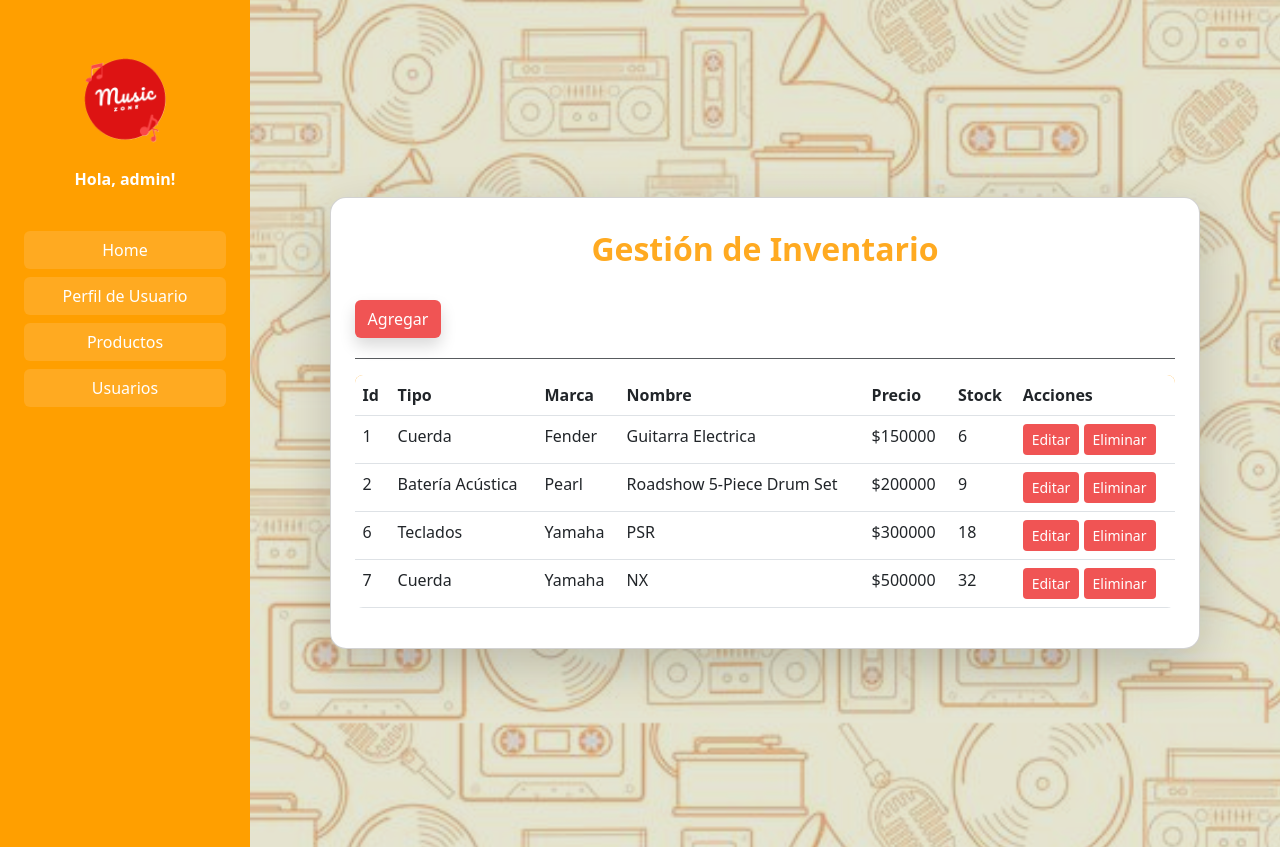
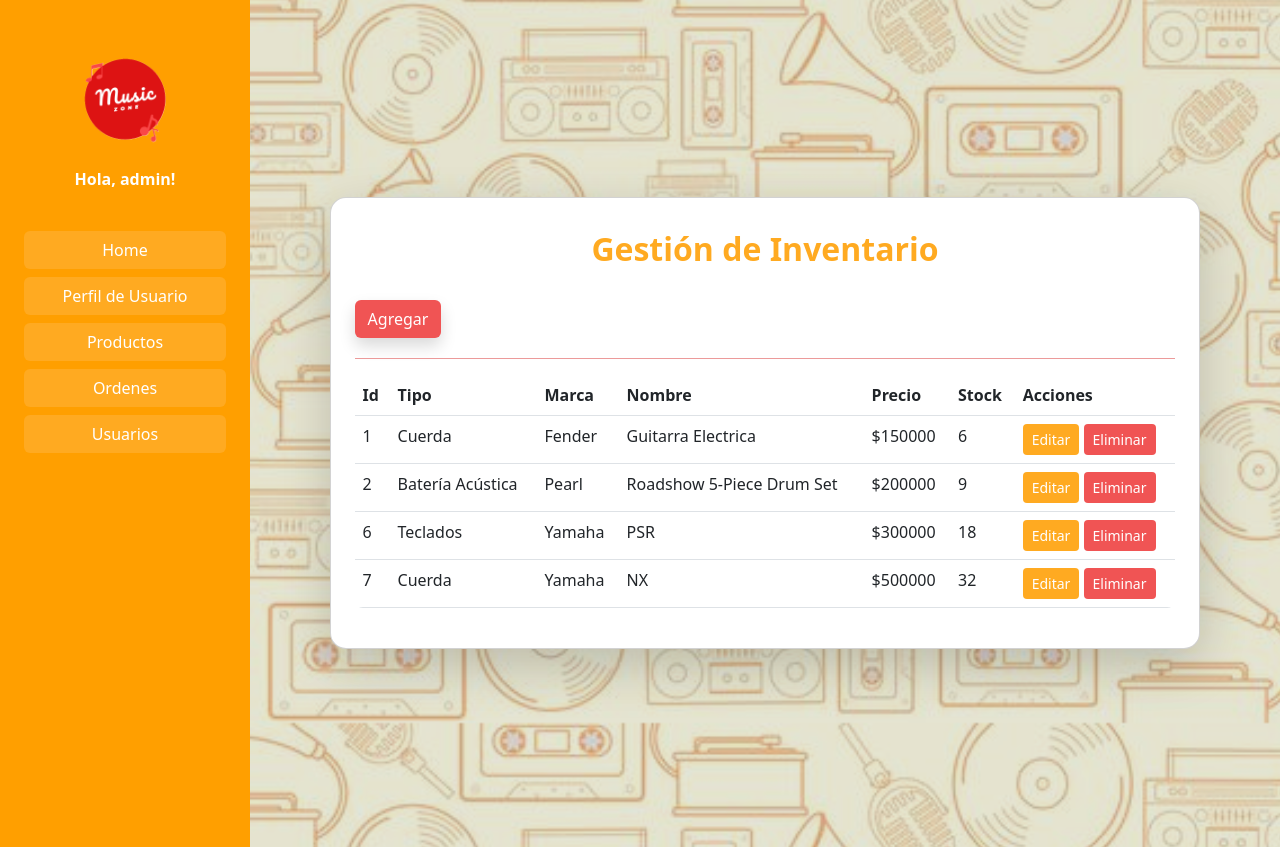
Before and after one commit to MarianaG22/MusicZone, a Django app: page /productos/instrumento/ in a window 1280 px wide. Shown: the part 77-924 px from the top of the page. Run offline with Django 5.2, Linux system fonts and the light colour scheme; a user stored in the database is signed in; data comes from the database, SQL or seed files in the repository; both versions use the stored data as it was after the commit; some libraries are stand-ins or nearby versions.

Commit message:
add - Diseño de Ordenes

```diff
--- a/MusicZone/Inventory/templates/CRUD Product/instrumento.html
+++ b/MusicZone/Inventory/templates/CRUD Product/instrumento.html
@@ -33,12 +33,12 @@
                 </div>
             </div>
         </div>
-        <hr class="border-1 opacity-75 mt-1 mb-3">
+        <hr class="border-1 opacity-75 mt-1 mb-3" style="color: rgb(230, 120, 120);">
 
         <!-- Tabla de Instrumentos -->
         <div class="table-responsive">
             <table class="table table-hover rounded-3 overflow-hidden">
-                <thead class="text-white" style="background-color: #ffaa21;">
+                <thead class="text-white" >
                     <tr>
                         <th>Id</th>
                         <th>Tipo</th>
@@ -60,7 +60,7 @@
                         <td>{{ instrument.stock }}</td>
                         <td>
                             <a href="{% url 'products:editar_instrumento' instrument.id %}" class="btn btn-sm"
-                                style="background-color: rgb(240, 84, 84); color: white;">Editar</a>
+                                style="background-color: #ffaa21; color: white;">Editar</a>
                             <a href="{% url 'products:eliminar_instrumento' instrument.id %}" class="btn btn-sm"
                                 style="background-color: rgb(240, 84, 84); color: white;">Eliminar</a>
                         </td>
--- a/MusicZone/MusicZone/templates/base.html
+++ b/MusicZone/MusicZone/templates/base.html
@@ -83,6 +83,9 @@
                     <a href="{% url 'products:instrumento' %}" class="btn w-100" style="background-color: #ffaa21; color: white;">Productos</a>
                 </li>
                 <li class="nav-item mb-2">
+                    <a href="{% url 'sales:order_list' %}" class="btn w-100" style="background-color: #ffaa21; color: white;">Ordenes</a>
+                </li>
+                <li class="nav-item mb-2">
                     <a href="{% url 'users:user' %}" class="btn w-100" style="background-color: #ffaa21; color: white;">Usuarios</a>
                 </li>
                 {% endif %}
@@ -112,6 +115,9 @@
                         <a href="{% url 'products:instrumento' %}" class="btn w-100" style="background-color: #ffaa21; color: white;">Productos</a>
                     </li>
                     <li class="nav-item mb-2">
+                        <a href="{% url 'sales:order_list' %}" class="btn w-100" style="background-color: #ffaa21; color: white;">Ordenes</a>
+                    </li>
+                    <li class="nav-item mb-2">
                         <a href="#" class="btn w-100" style="background-color: #ffaa21; color: white;">Usuarios</a>
                     </li>
                     {% endif %}
--- a/MusicZone/Sales/views.py
+++ b/MusicZone/Sales/views.py
@@ -136,5 +136,5 @@
             order.save()
             if request.headers.get('x-requested-with') == 'XMLHttpRequest':
                 return JsonResponse({'success': True, 'new_status': order.get_status_display()})
-            return redirect('order_list')
+            return redirect('sales:order_list')
     return JsonResponse({'success': False, 'error': 'No autorizado'}, status=403)
--- a/MusicZone/Users/templates/users/user.html
+++ b/MusicZone/Users/templates/users/user.html
@@ -15,7 +15,7 @@
             <a href="{% url 'users:add_user' %}" class="btn shadow"
                 style="background-color: rgb(245, 72, 72); color: white;">Agregar</a>
         </div>
-        <hr class="border-1 opacity-75 mt-1">
+        <hr class="border-1 opacity-75 mt-1" style="color: rgb(230, 120, 120);">
 
         <div class="table-responsive">
             <table id="usersTable" class="table table-bordered table-hover align-middle">
@@ -41,7 +41,7 @@
                         <td>{{ usuario.role.role }}</td>
                         <td class="text-center">
                             <a href="{% url 'users:edit_user' usuario_id=usuario.id %}" class="btn btn-sm me-1"
-                                style="background-color: rgb(245, 72, 72); color: white;">Editar</a>
+                                style="background-color: #ffaa21; color: white;">Editar</a>
                             <!-- Formulario para eliminar -->
                             <form action="{% url 'users:remove_user' usuario_id=usuario.id %}" method="POST"
                                 style="display:inline;">
```
Also changed, not shown: MusicZone/Sales/templates/order_list.html (+28 -10 lines), MusicZone/MusicZone.db.
